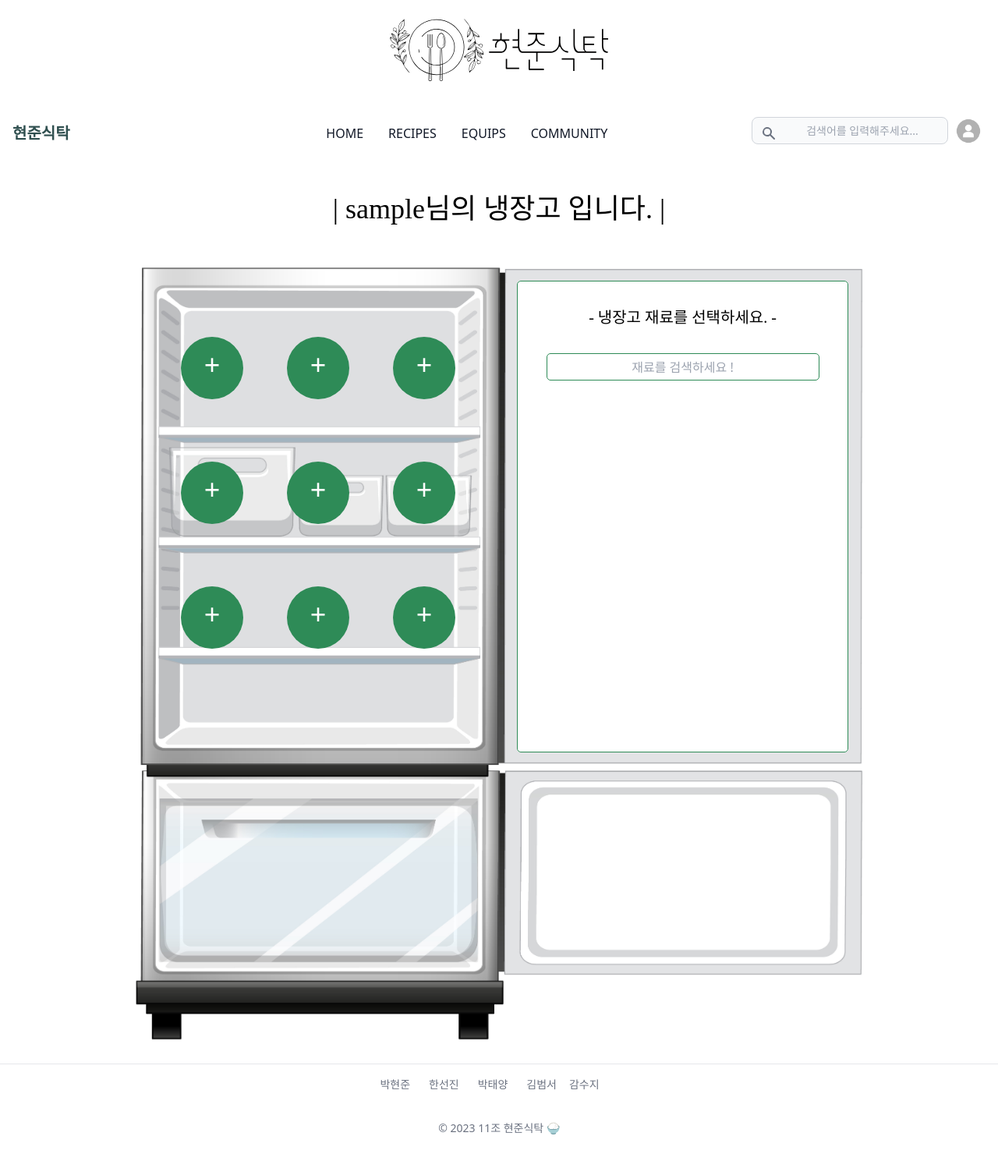
After one commit to DT-HYUNJUN/recipes-share-site, a Django app: page /recipes/fridge/ in a window 1280 px wide. The commit adds this page. Shown: the whole page at 78% size. Run offline with Django 3.2, Linux system fonts and the light colour scheme; the visitor is signed in with stand-in values (Sample User, id 1); parts of the project's set-up code (start-up, migrations or seed data) failed here and were passed over; some libraries are stand-ins or nearby versions; some web fonts are replaced.

Commit message:
[ADD] fridge template

```diff
--- /dev/null
+++ b/recipes/templates/recipes/fridge.html
@@ -0,0 +1,44 @@
+{% extends 'base.html' %}
+
+{% load static %}
+
+{% block style %}
+<link rel="stylesheet" href="{% static 'css/recipes/fridge.css' %}">
+{% endblock style %}
+
+{% block content %}
+<div class="container mx-auto max-w-screen-xl">
+  <h1 class="logo-font flex justify-center text-4xl my-10"> | {{ request.user.username }}님의 냉장고 입니다. |</h1>
+  <div class='flex justify-center relative'>
+    <img class="w-3/4" src="{% static 'img/fridge.jpg' %}" alt="">
+    <div id="fridge-list" class="grid grid-cols-3 gap-x-14 gap-y-20 absolute top-[6.5rem] left-[14.5rem]">
+      <button class="rounded-full bg-[#2e8b57] text-white w-20 h-20 text-4xl pb-2">+</button>
+      <button class="rounded-full bg-[#2e8b57] text-white w-20 h-20 text-4xl pb-2">+</button>
+      <button class="rounded-full bg-[#2e8b57] text-white w-20 h-20 text-4xl pb-2">+</button>
+      <button class="rounded-full bg-[#2e8b57] text-white w-20 h-20 text-4xl pb-2">+</button>
+      <button class="rounded-full bg-[#2e8b57] text-white w-20 h-20 text-4xl pb-2">+</button>
+      <button class="rounded-full bg-[#2e8b57] text-white w-20 h-20 text-4xl pb-2">+</button>
+      <button class="rounded-full bg-[#2e8b57] text-white w-20 h-20 text-4xl pb-2">+</button>
+      <button class="rounded-full bg-[#2e8b57] text-white w-20 h-20 text-4xl pb-2">+</button>
+      <button class="rounded-full bg-[#2e8b57] text-white w-20 h-20 text-4xl pb-2">+</button>
+    </div>
+    <fieldset class="absolute top-[2rem] right-[12rem] w-[425px] h-[605px] bg-white text-center pt-8">
+      <label for="browser" class="logo-font text-xl">- 냉장고 재료를 선택하세요. -</label>
+      <input class="mt-8" autocomplete="off" role="combobox" list="" id="input" name="browsers" placeholder="재료를 검색하세요 !">
+      <datalist id="browsers" role="listbox">
+        <option value="파">파</option>
+        <option value="당근">당근</option>
+        <option value="배추">배추</option>
+        <option value="양파">양파</option>
+        <option value="오이">오이</option>
+        <option value="피망">피망</option>
+        <option value="사과">사과</option>
+        <option value="오렌지">오렌지</option>
+        <option value="자몽">자몽</option>
+      </datalist>
+    </fieldset>
+  </div>
+
+</div>
+<script src="{% static 'js/recipes/fridge.js' %}"></script>
+{% endblock content %}
--- a/recipes/templates/recipes/recipe_list.html
+++ b/recipes/templates/recipes/recipe_list.html
@@ -8,7 +8,6 @@
     <style></style>
 
   {% endblock style %}
-
   <div>
     <!--제목 ( Our recipes )-->
     <div>
@@ -166,7 +165,5 @@
           {% endif %}
         </ul>
       </nav>
-
     </div>
-
   {% endblock content %}
--- a/recipes/urls.py
+++ b/recipes/urls.py
@@ -15,4 +15,6 @@ urlpatterns = [
     path('<int:recipe_pk>/create/', RecipeReviewCreateView.as_view(), name='review_create'),
     path('review_update/', RecipeReviewUpdateView.as_view(), name='review_update'),
     path('<int:recipe_pk>/<int:review_pk>/delete/', RecipeReviewDeleteView.as_view(), name='review_delete'),
+    # 냉장고
+    path('fridge/', RecipeFridge.as_view(), name='recipe_fridge'),
 ]
--- a/recipes/views/recipe_views.py
+++ b/recipes/views/recipe_views.py
@@ -111,3 +111,12 @@ class RecipeBookmarkView(LoginRequiredMixin, View):
             'bookmark': bookmark,
         }
         return JsonResponse(context)
+
+
+class RecipeFridge(LoginRequiredMixin, ListView):
+    model = Ingredient
+    template_name = 'recipes/fridge.html'
+
+    def get_context_data(self, **kwargs):
+        context = super(RecipeFridge, self).get_context_data()
+        return context
--- /dev/null
+++ b/static/css/recipes/fridge.css
@@ -0,0 +1,50 @@
+fieldset {
+  border: 1px solid #2e8b57;
+  width: 360px;
+  border-radius: 5px;
+}
+
+legend, label{
+  color: black;
+  font-size: 24px;
+  font-family: sans-serif;
+}
+
+input {
+  text-align: center;
+  font-size: 18px;
+  padding: 5px;
+  height: 35px;
+  width: 350px;
+  border: 1px solid #2e8b57;
+  outline: none;
+  border-radius: 5px;
+  color: #2e8b57;
+/*   border-bottom: none; */
+}
+datalist {
+  position: absolute;
+  background-color: white;
+  border: 1px solid #2e8b57;
+  border-radius: 0 0 5px 5px;
+  border-top: none;
+  font-family: sans-serif;
+  width: 350px;
+  padding: 5px;
+  max-height: 25rem;
+  overflow-y: auto;
+  right: 36px;
+}
+
+option {
+  background-color: white;
+  padding: 4px;
+  color: black;
+  margin-bottom: 1px;
+  font-size: 18px;
+  cursor: pointer;
+}
+
+option:hover,  .active{
+  background-color: lightgray;
+}
--- a/static/js/recipes/carousel.js
+++ b/static/js/recipes/carousel.js
@@ -93,6 +93,4 @@ $(document).ready(function () {
       }
     ]
   });
-
-
 });
```
Also changed, not shown: accounts/templates/accounts/profile.html (+4 -45 lines), static/css/accounts/profile.css (added, +77 -0 lines), static/js/recipes/fridge.js (added, +77 -0 lines), static/img/fridge.jpg (added).
